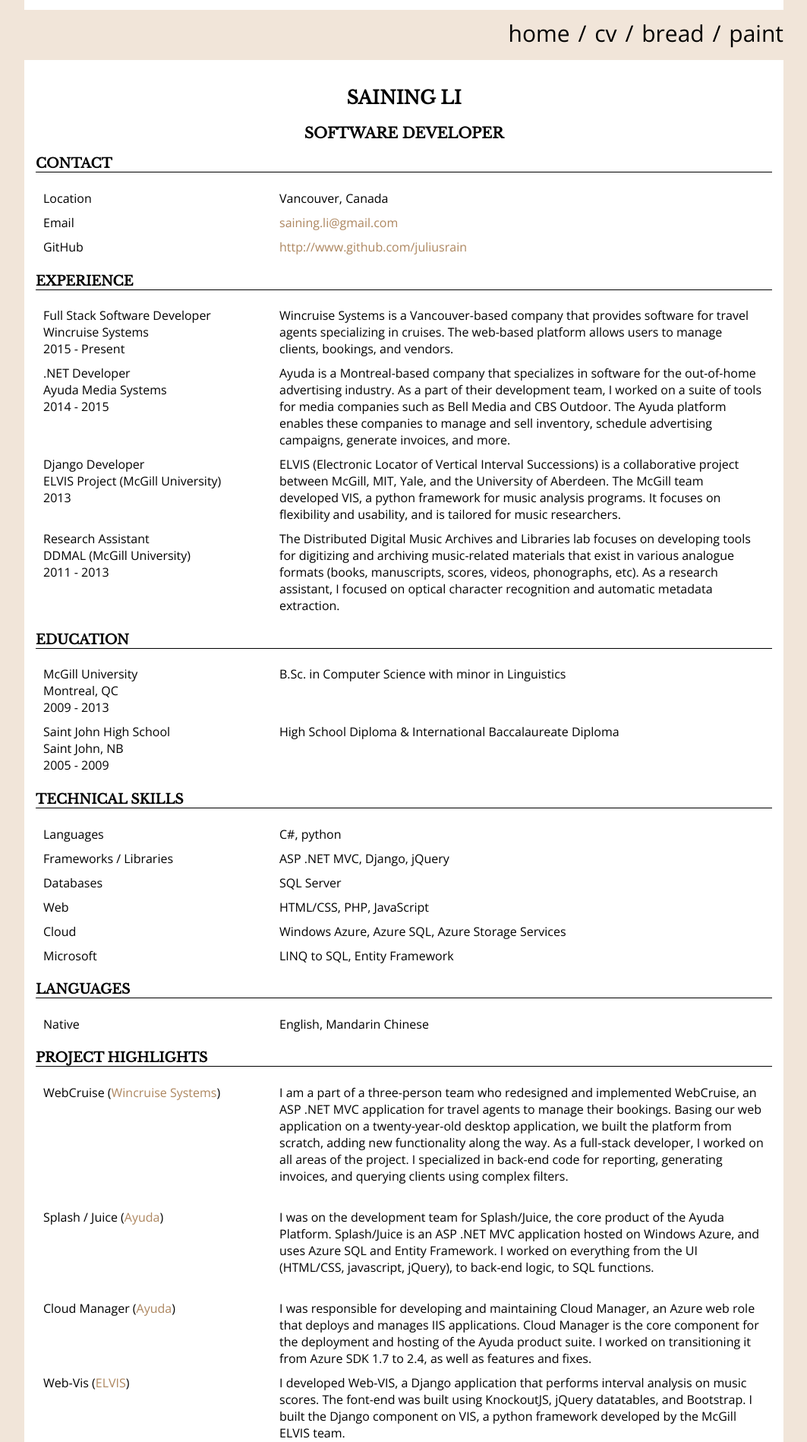
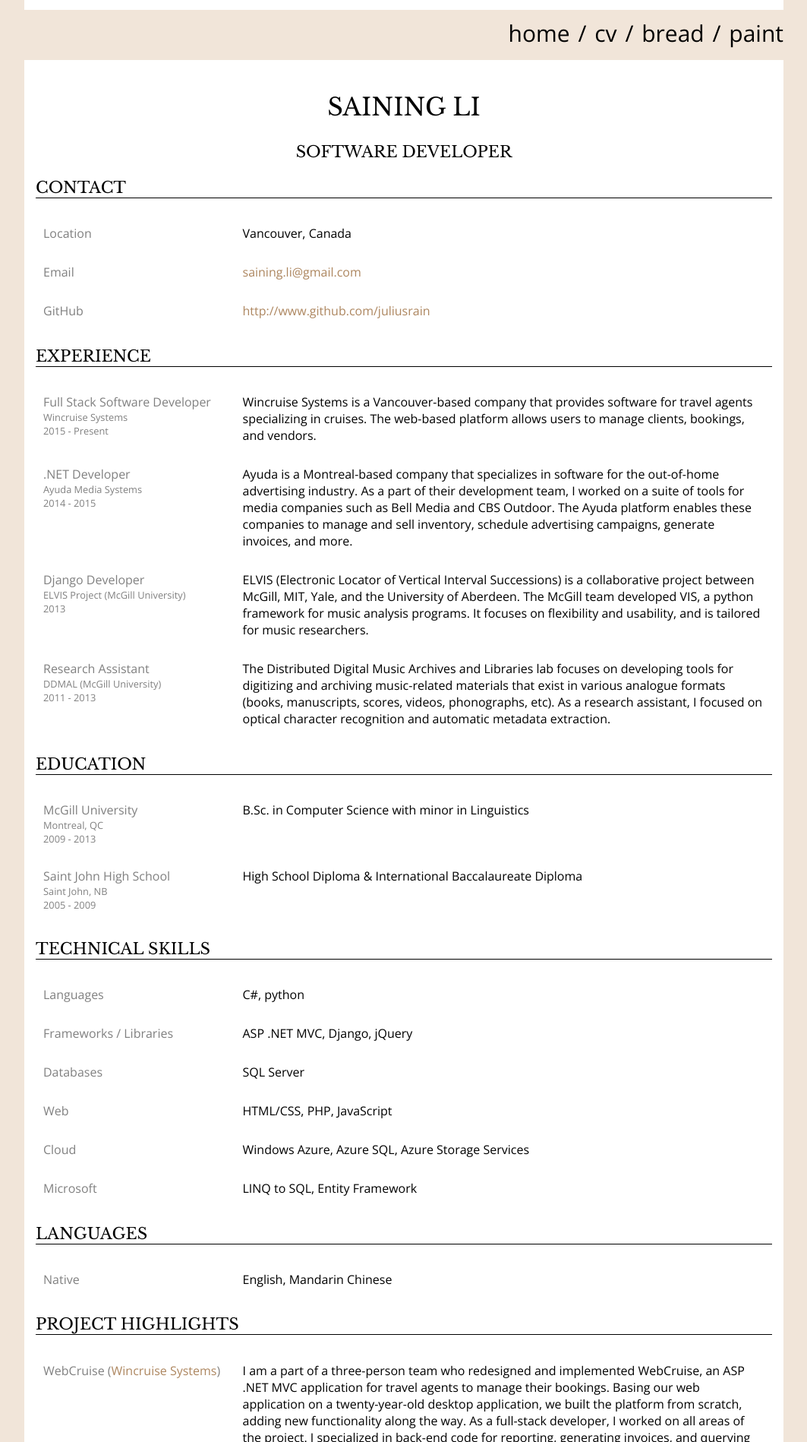
Before and after one commit to juliusrain/juliusrain.github.io, a Jekyll site: the page built from cv.html, in a window 1280 px wide. Shown: the part 417-2315 px from the top of the page at 76% size, without its empty margins (108-1171 px from the left). Built offline with Jekyll 4.4.1, drawn with Linux system fonts in a browser that asks for light colours.

Commit message:
Add styles for small screens for CV

```diff
--- a/assets/css/style.scss
+++ b/assets/css/style.scss
@@ -86,6 +86,46 @@ a {
     grid-row-gap: 15px;
 }
 
+#resume  {
+    .row{
+      display: flex;
+      padding: 1.5% 0;
+    .col {
+      flex-basis: 25%;
+      padding: 0px 10px;
+      }
+      .col:first-child {
+        color: gray;
+        .where, .when {
+            font-size: 0.8em;
+        }
+      }
+      .col:last-child{
+        flex-grow: 3;
+      }
+    }
+
+    h1, h2, h3 {
+      text-transform: uppercase;
+      font-family: $font-serif;
+      font-weight: 400;
+    }
+
+    h1, h2 {
+        text-align: center;
+    }
+    h2, h3 {
+
+        font-size: 1.3em;
+    }
+    h1 {
+        font-size: 2em;
+    }
+    h3 {
+        border-bottom: 1px solid black;
+    }
+}
+
 @media (max-width: 750px) {
     #background-img {
         height:200px;
@@ -112,6 +152,15 @@ a {
     .grid-container {
         grid-template-columns: repeat(2, 1fr);
     }
+
+    #resume  {
+        h1, h2, h3 {
+            text-align: center;
+        }
+        .row {
+            flex-direction: column;
+        }
+    }
 }
 
 @media (max-width: 350px) {
@@ -120,33 +169,3 @@ a {
         grid-template-columns: 1fr;
     }
 }
-
-#resume  {
-    .row{
-      display: flex;
-      padding: 5px 0;
-    .col {
-      flex-basis: 30%;
-      padding: 0px 10px;
-      }
-      .col:last-child{
-      flex-grow: 3;
-      }
-    }
-
-    h1, h2, h3 {
-      text-transform: uppercase;
-      font-family: $font-serif;
-    }
-
-    h1, h2 {
-        text-align: center;
-    }
-    h2 {
-        font-size: 1.2em;
-    }
-    h3 {
-        font-size: 1.1em;
-        border-bottom: 1px solid black;
-    }
-}
--- a/cv.html
+++ b/cv.html
@@ -70,7 +70,7 @@ on optical character recognition and automatic metadata extraction.</div>
   <h3>Education</h3>
   <div class="row">
     <div class="col">
-      <div class="where">McGill University</div>
+      <div>McGill University</div>
       <div class="where">Montreal, QC</div>
       <div class="when">2009 - 2013</div>
     </div>
@@ -78,7 +78,7 @@ on optical character recognition and automatic metadata extraction.</div>
   </div>
   <div class="row">
     <div class="col">
-      <div class="where">Saint John High School</div>
+      <div>Saint John High School</div>
       <div class="where">Saint John, NB</div>
       <div class="when">2005 - 2009</div>
     </div>
@@ -128,7 +128,7 @@ ASP .NET MVC application for travel agents to manage their bookings. Basing our
 application on a twenty-year-old desktop application, we built the platform from scratch,
 adding new functionality along the way. As a full-stack developer, I worked on all areas of
 the project. I specialized in back-end code for reporting, generating invoices, and
-querying clients using complex filters.<br/><br/>
+querying clients using complex filters.
 </div>
   </div>
   <div class="row">
@@ -136,7 +136,7 @@ querying clients using complex filters.<br/><br/>
     <div class="col">I was on the development team for Splash/Juice, the core product of the Ayuda Platform.
 Splash/Juice is an ASP .NET MVC application hosted on Windows Azure, and uses Azure
 SQL and Entity Framework. I worked on everything from the UI (HTML/CSS, javascript,
-jQuery), to back-end logic, to SQL functions.<br/><br/>
+jQuery), to back-end logic, to SQL functions.
 </div>
   </div>
   <div class="row">
@@ -150,7 +150,7 @@ Azure SDK 1.7 to 2.4, as well as features and fixes.</div>
     <div class="col">Web-Vis (<a href="http://counterpoint.elvisproject.ca">ELVIS</a>)</div>
     <div class="col">I developed Web-VIS, a Django application that performs interval analysis on music
 scores. The font-end was built using KnockoutJS, jQuery datatables, and Bootstrap. I built
-the Django component on VIS, a python framework developed by the McGill ELVIS team. <br/><br/>
+the Django component on VIS, a python framework developed by the McGill ELVIS team.
 </div>
   </div>
 </div>
```
